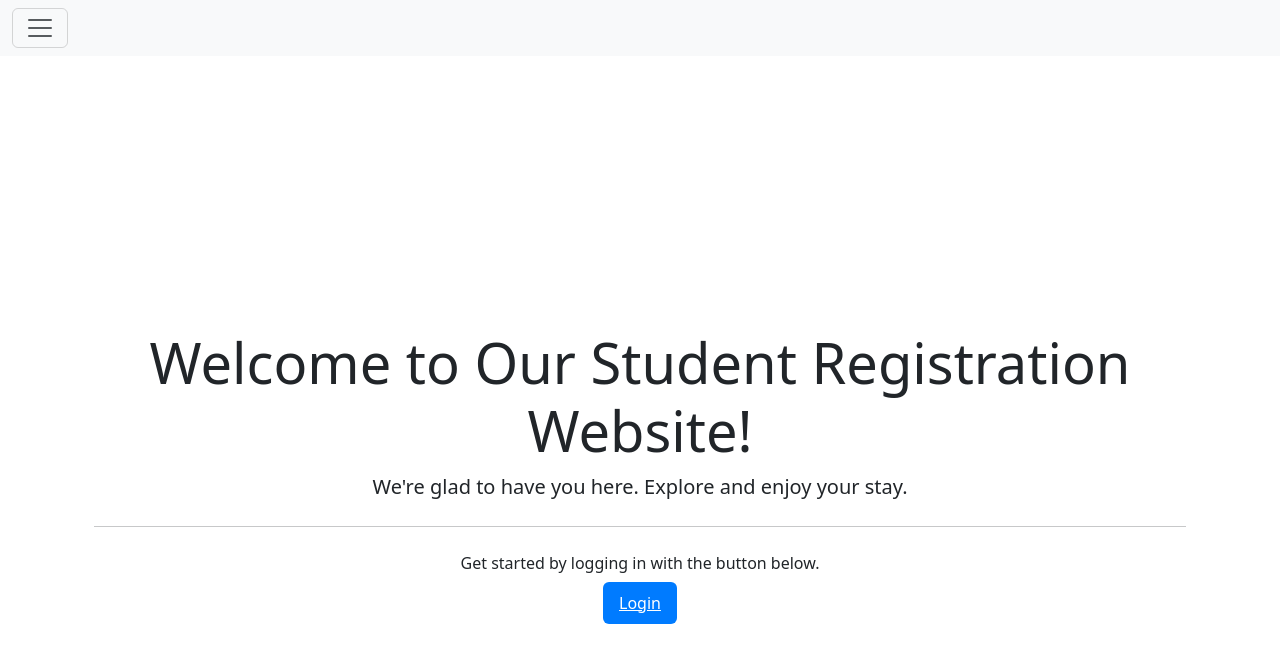
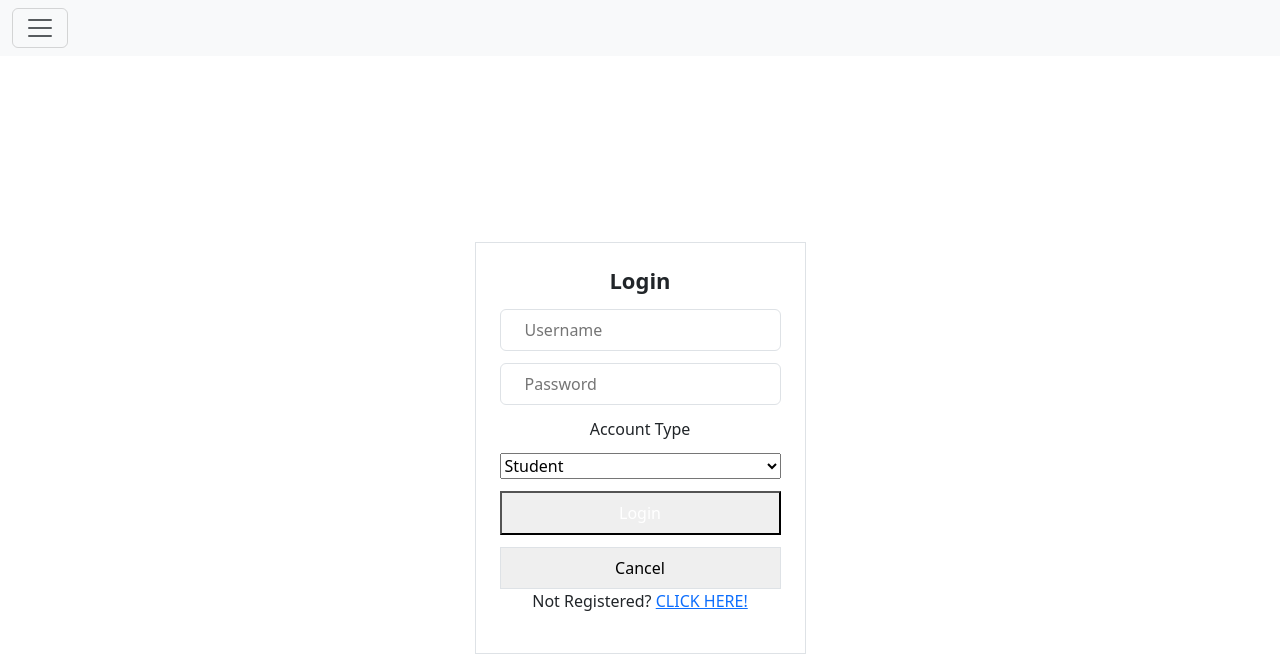
Before and after one commit to AeCohill/Final_pjt, a React (Vite) app: page / in a window 1280 px wide. Shown: the top 662 px of the page. Built offline with nearby package versions, Linux system fonts and the light colour scheme.

Commit message:
added register buttons

```diff
--- a/src/App.jsx
+++ b/src/App.jsx
@@ -23,7 +23,8 @@ export default function App() {
         <Route path="/api" element={<API />} />
         <Route path="/courselist" element={<CourseList />} />
         <Route path="/courseedit/:courseId" element={<CourseEdit />} />
-        <Route path="*" element={<Home />} />
+        <Route path="*" element={<Login />} />
+        <Route path="/" element={<Login />} />
       </Routes>
       </div>
     </BrowserRouter>
--- a/src/pages/Home.jsx
+++ b/src/pages/Home.jsx
@@ -1,6 +1,7 @@
 import React from 'react';
 import { Link } from 'react-router-dom';
 import 'bootstrap/dist/css/bootstrap.min.css';
+
 
 function Home() {
   return (
--- a/src/pages/Login.jsx
+++ b/src/pages/Login.jsx
@@ -4,6 +4,7 @@ import Button from "../ui/Button";
 import { Card } from "../ui/Card";
 import { useNavigate } from "react-router-dom";
 import "../styles.css";
+import { Link } from "react-router-dom";
 
 function Login() {
   const navigate = useNavigate();
@@ -75,6 +76,8 @@ function Login() {
         <Button type="submit">Login</Button>
         <Button type="button" onClick={() => navigate("/")} variant="outline">Cancel</Button>
       </form>
+
+      <p>Not Registered? <Link to="/register">CLICK HERE!</Link></p>
     </Card>
   );
 }
--- a/vite.config.js
+++ b/vite.config.js
@@ -4,7 +4,7 @@ import path from 'path';
 
 export default defineConfig({
   plugins: [react()],
-  base: "/Final_pjt/",
+  //base: "/Final_pjt/",
   resolve: {
     alias: {
       '@': path.resolve(__dirname, 'src')
```
